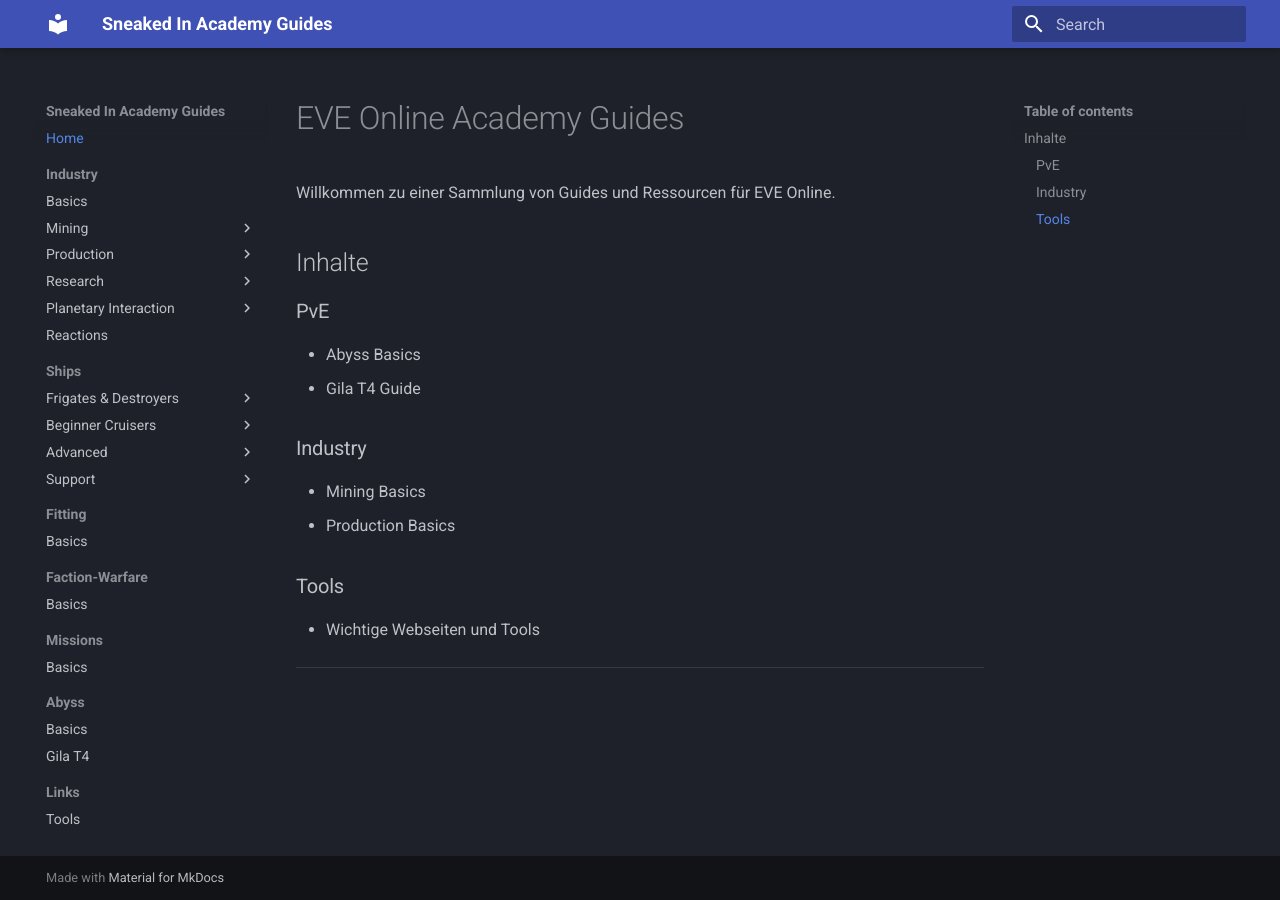
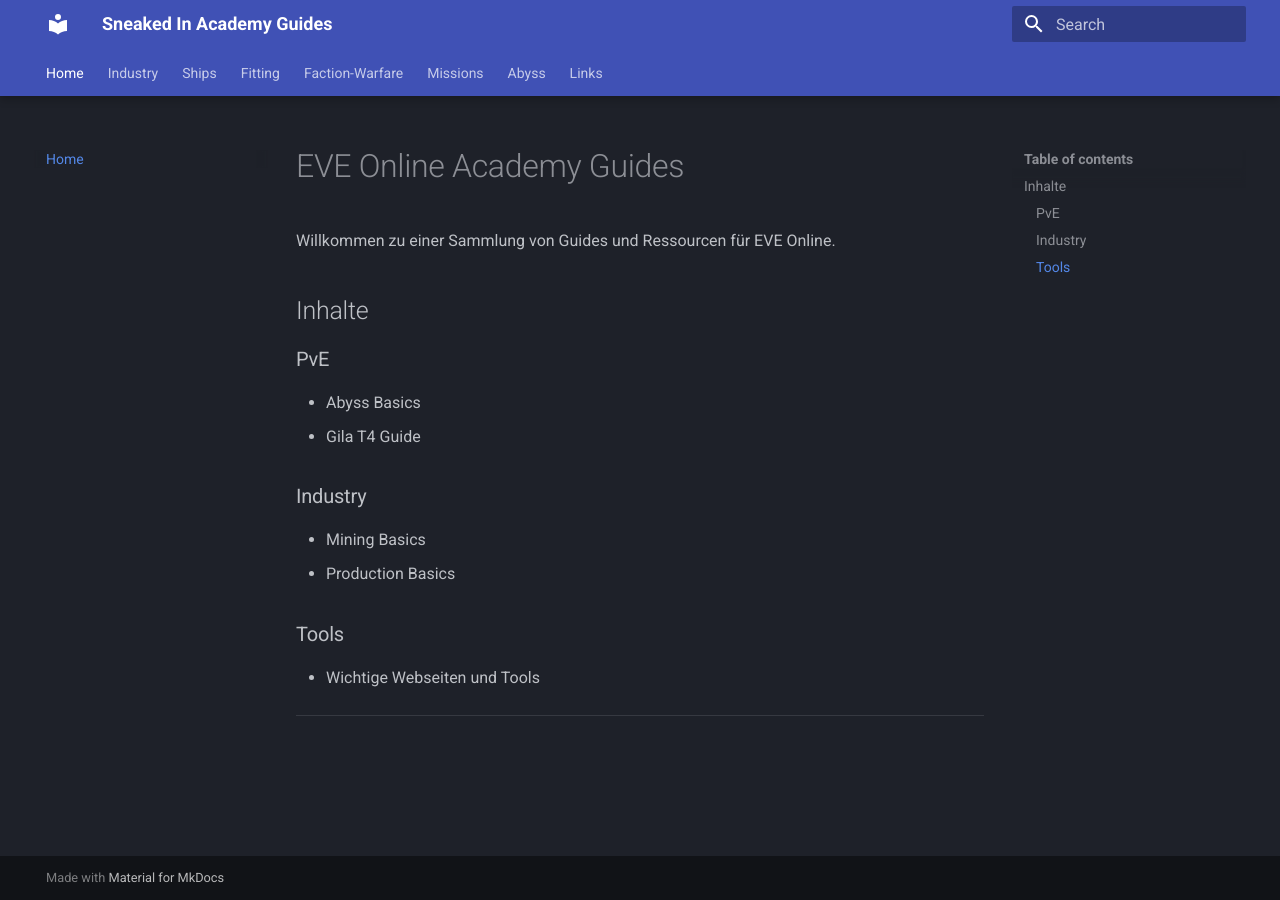
Before and after one commit to SneakedInAcademy/SneakedInAcademy.github.io, an MkDocs documentation site: the page built from docs/index.md, in a window 1280 px wide. Built offline with MkDocs 1.6.1 and Material for MkDocs 9.7.7, drawn with Linux system fonts in a browser that asks for light colours.

Commit message:
mkdocs angepasst

```diff
--- a/mkdocs.yml
+++ b/mkdocs.yml
@@ -12,12 +12,16 @@
   features:
     - navigation.instant
     - navigation.sections
+    - navigation.tabs
+    - navigation.tabs.sticky
+    - navigation.top
     - content.code.copy
 
 nav:
   - Home: index.md
 
   - Industry:
+      - Overview: industry/index.md
       - Basics: industry/industry-basics.md
       - Mining:
           - Basics: mining/mining-basics.md
@@ -30,6 +34,7 @@
       - Reactions: industry/reactions.md
 
   - Ships:
+      - Overview: ships/index.md
       - Frigates & Destroyers:
           - Overview: ships/frigates-destroyers/overview.md
           - Kikimora: ships/frigates-destroyers/kikimora.md
@@ -43,19 +48,24 @@
           - T1 Logistics: ships/support/t1-logistics.md
 
   - Fitting:
+      - Overview: fitting/index.md
       - Basics: fitting/fitting-basics.md
 
   - Faction-Warfare:
+      - Overview: faction-warfare/index.md
       - Basics: faction-warfare/fw-basics.md
 
   - Missions:
+      - Overview: missions/index.md
       - Basics: missions/missions-basics.md
 
   - Abyss:
+      - Overview: abyss/index.md
       - Basics: abyss/abyss-basics.md
       - Gila T4: abyss/gila-t4.md
 
   - Links:
+      - Overview: links/index.md
       - Tools: links/tools.md
 
 plugins:
@@ -66,3 +76,6 @@
   - attr_list
   - toc:
       permalink: true
+
+extra_css:
+  - stylesheets/extra.css
```
